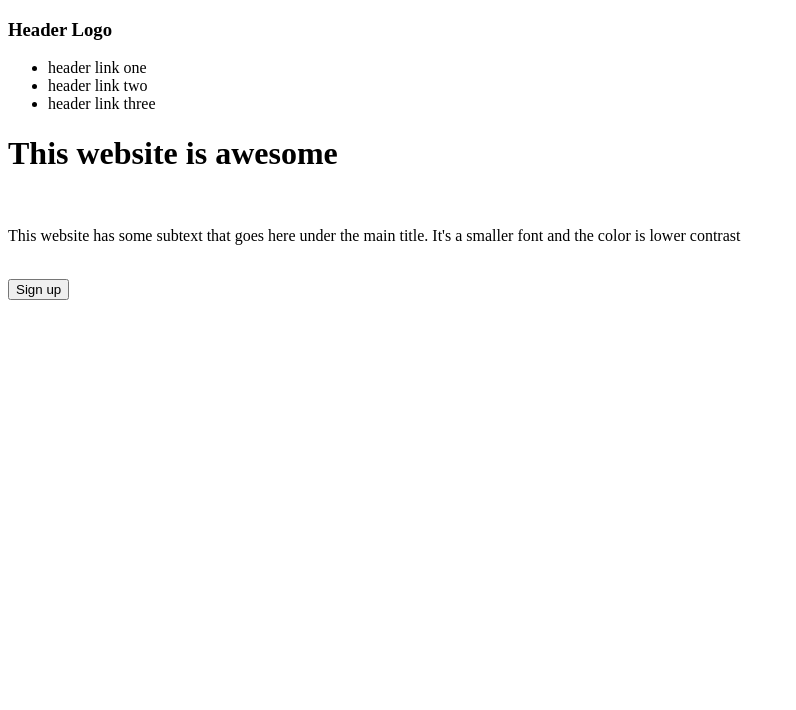
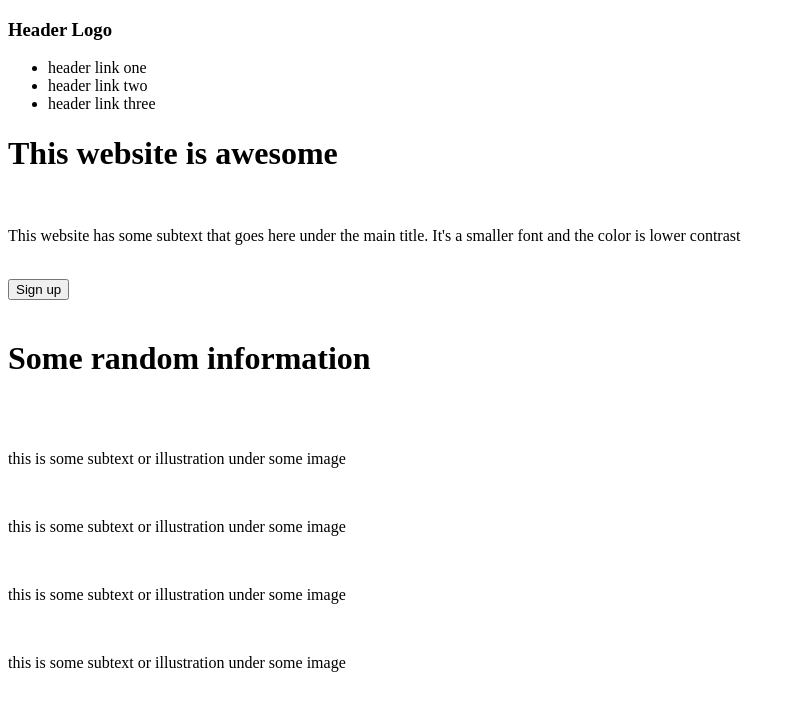
Before and after one commit to jpeace1998/Landing-Page, a plain HTML site: page index.html in a window 1280 px wide. Shown: the whole page, without its empty margins (0-796 px from the left). Drawn offline with Linux system fonts and the light colour scheme.

Commit message:
Add container for 'random info' in HTML

```diff
--- a/index.html
+++ b/index.html
@@ -29,6 +29,25 @@
             <img src="aldebaran-s-qtRF_RxCAo0-unsplash.jpg" alt="">
         </div>
     </div>
+    <div class="random-info-container">
+        <div class="random-info-header">
+            <h1>Some random information</h1>
+        </div> <br>
+        <div class="random-list">
+           <div class="box1">
+               <img src="" alt=""> <br> <p>this is some subtext or illustration under some image</p>
+           </div>
+           <div class="box2">
+            <img src="" alt=""> <br> <p>this is some subtext or illustration under some image</p>
+           </div>
+           <div class="box3">
+            <img src="" alt=""> <br> <p>this is some subtext or illustration under some image</p>
+           </div>
+           <div class="box4">
+            <img src="" alt=""> <br> <p>this is some subtext or illustration under some image</p>
+           </div>
+        </div>
+    </div>
 
 
 
```
